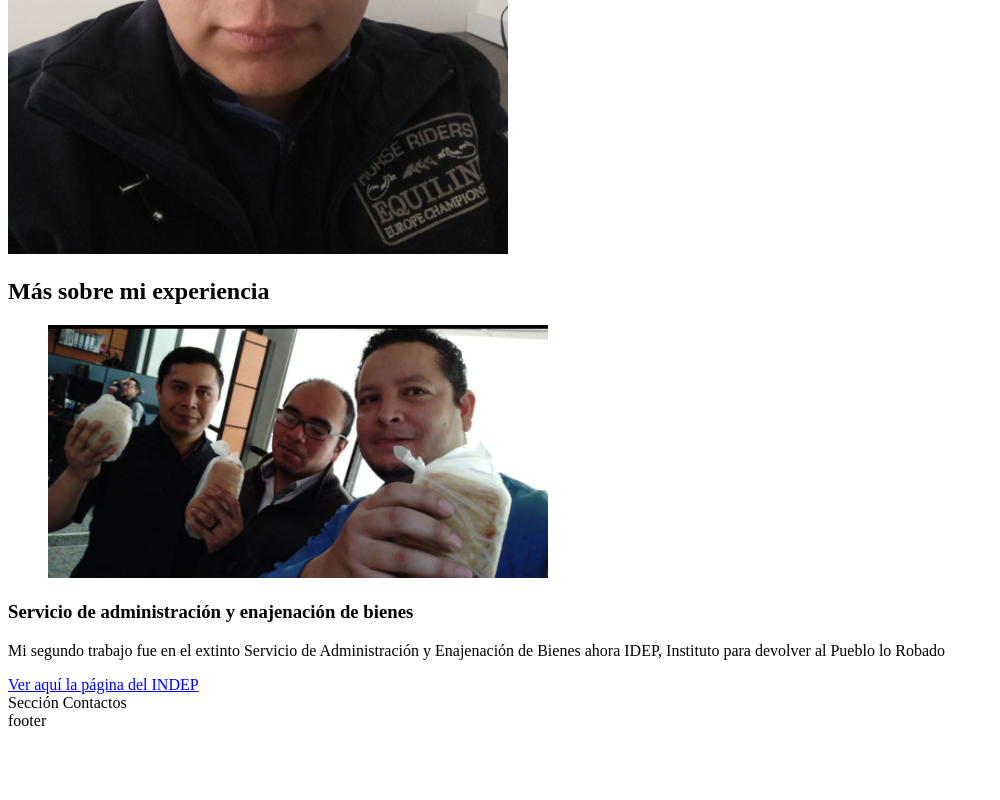
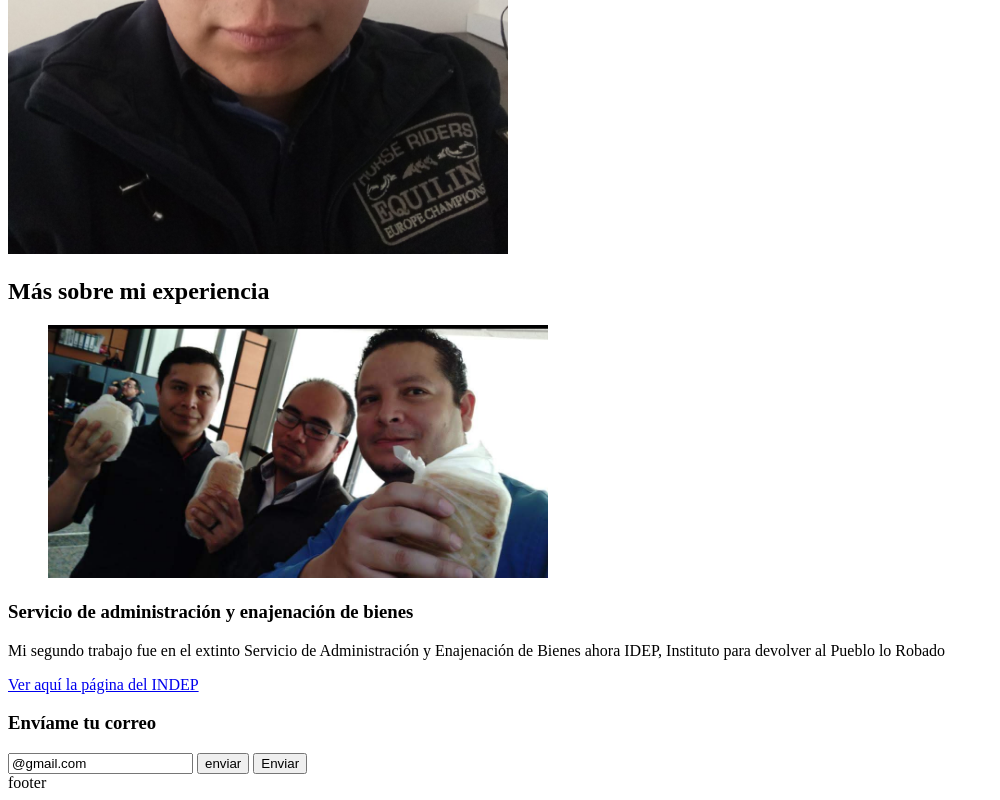
Before and after one commit to EmmanuelGome/cusoDesarrolloWebOnline, a plain HTML site: page index.html in a window 1280 px wide. Shown: the part 1563-2363 px from the top of the page, without its empty margins (0-1000 px from the left). Before the commit the page ends 2301 px from the top, so only its background shows below. Drawn offline with Linux system fonts and the light colour scheme.

Commit message:
Añadimos estructura de un formulario

```diff
--- a/index.html
+++ b/index.html
@@ -68,8 +68,14 @@
             <a href="https://www.gob.mx/indep">Ver aquí la página del INDEP</a>
         </article>
     </section>
-    <section>Sección Contactos</section>
+    <section>
+        <form action="/suscripcion/">
+            <h3>Envíame tu correo</h3>
+            <input id="email" type="text" placeholder="Déjame tu email" value="@gmail.com">
+            <input type="submit" value="enviar">
+            <button>Enviar</button>
+        </form>
+    </section>
     <footer>footer</footer>
 </body>
-
 </html>
```
